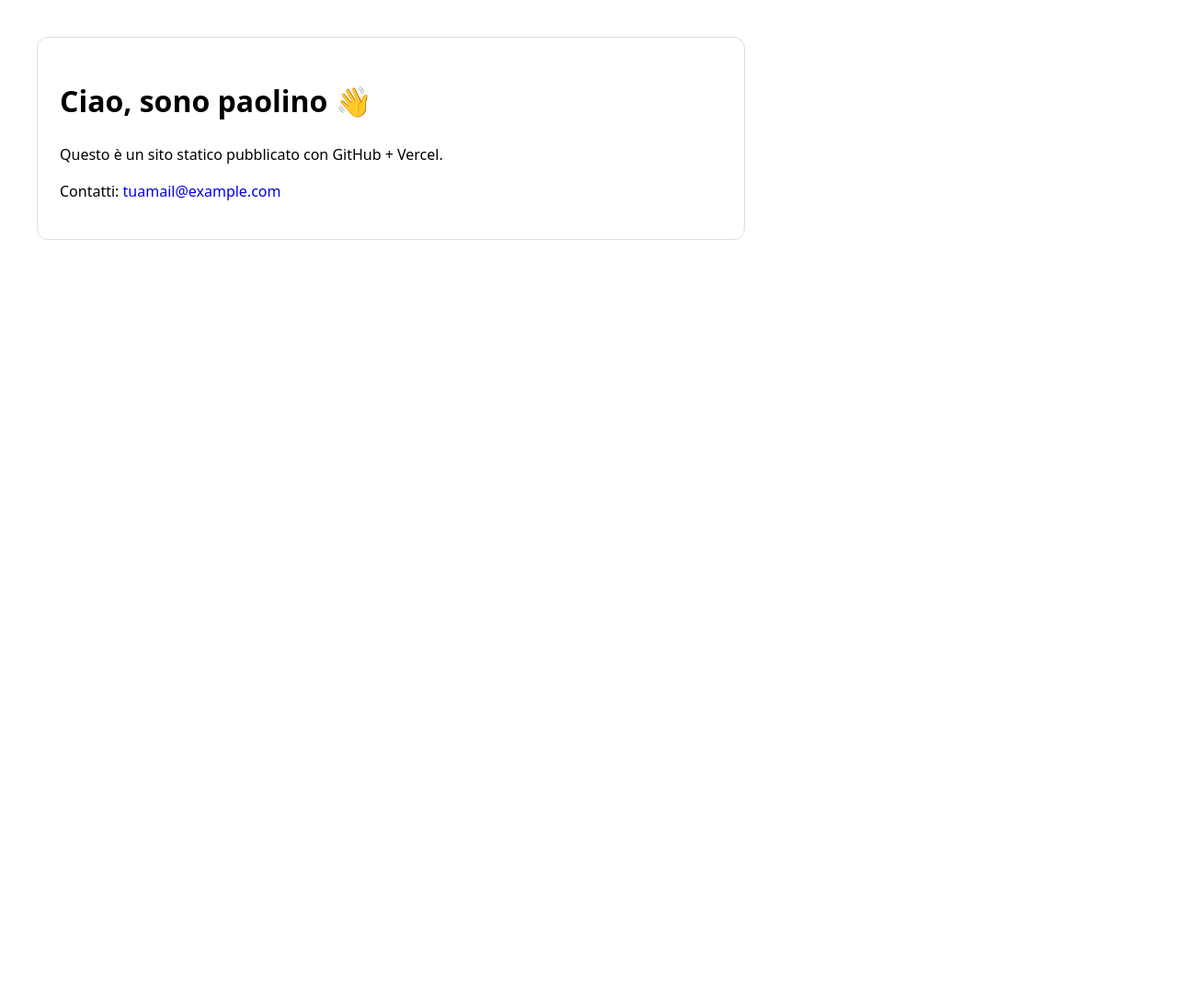
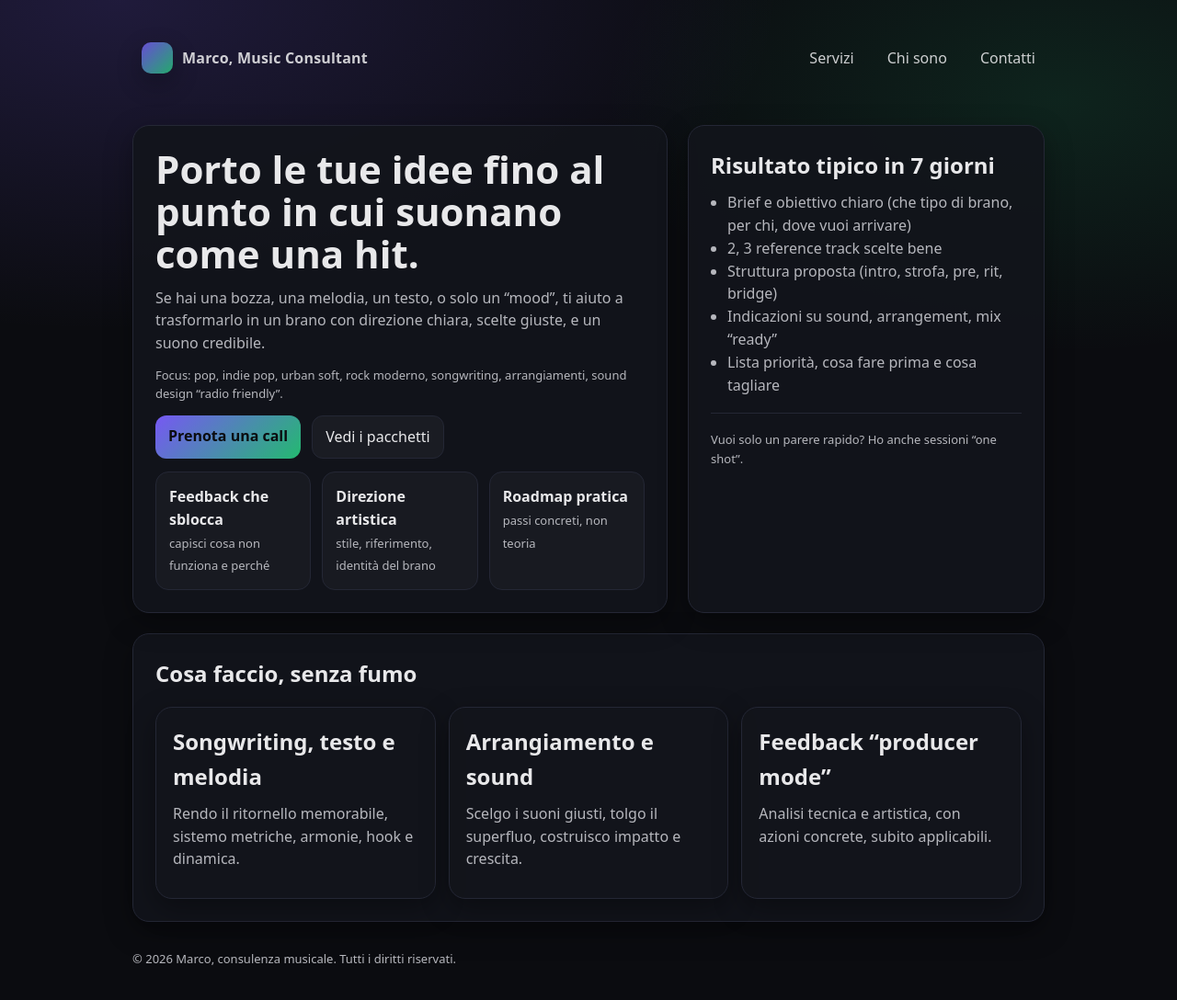
Before and after one commit to paolino-stack/paolino-website, a plain HTML site: page index.html in a window 1280 px wide. Shown: the whole page at 92% size. Before the commit the page ends 800 px from the top, so only its background shows below. Drawn offline with Linux system fonts and the light colour scheme.

Commit message:
Update index.html

```diff
--- a/index.html
+++ b/index.html
@@ -3,21 +3,94 @@
 <head>
   <meta charset="UTF-8" />
   <meta name="viewport" content="width=device-width, initial-scale=1.0" />
-    <title>Sito di Marco</title>
-    <style>
-      body { font-family: system-ui, Arial, sans-serif; margin: 40px; line-height: 1.5; }
-      .card { max-width: 720px; padding: 24px; border: 1px solid #ddd; border-radius: 12px; }
-      a { text-decoration: none; }
-    </style>
+  <title>Consulenza Musicale, trasformo idee in hit</title>
+  <meta name="description" content="Consulenza musicale, produzione creativa, arrangiamento, songwriting e feedback professionale. Trasformo le tue idee in un brano credibile e pronto a uscire." />
+  <link rel="stylesheet" href="style.css" />
 </head>
 <body>
-    <div class="card">
-      <h1>Ciao, sono paolino 👋</h1>
-      <p>Questo è un sito statico pubblicato con GitHub + Vercel.</p>
+  <div class="container">
+    <header class="nav">
+      <a class="brand" href="index.html">
+        <span class="badge" aria-hidden="true"></span>
+        <strong>Marco, Music Consultant</strong>
+      </a>
+      <ul>
+        <li><a href="services.html">Servizi</a></li>
+        <li><a href="about.html">Chi sono</a></li>
+        <li><a href="contact.html">Contatti</a></li>
+      </ul>
+    </header>
+
+    <section class="hero">
+      <div class="card p24">
+        <h1>Porto le tue idee fino al punto in cui suonano come una hit.</h1>
         <p>
-        Contatti:
-        <a href="mailto:tuamail@example.com">tuamail@example.com</a>
+          Se hai una bozza, una melodia, un testo, o solo un “mood”, ti aiuto a trasformarlo in un brano
+          con direzione chiara, scelte giuste, e un suono credibile.
         </p>
+        <p class="small">
+          Focus: pop, indie pop, urban soft, rock moderno, songwriting, arrangiamenti, sound design “radio friendly”.
+        </p>
+
+        <div class="btns">
+          <a class="btn primary" href="contact.html">Prenota una call</a>
+          <a class="btn" href="services.html">Vedi i pacchetti</a>
+        </div>
+
+        <div class="kpi">
+          <div class="item">
+            <strong>Feedback che sblocca</strong>
+            <span>capisci cosa non funziona e perché</span>
+          </div>
+          <div class="item">
+            <strong>Direzione artistica</strong>
+            <span>stile, riferimento, identità del brano</span>
+          </div>
+          <div class="item">
+            <strong>Roadmap pratica</strong>
+            <span>passi concreti, non teoria</span>
+          </div>
+        </div>
+      </div>
+
+      <aside class="card p24">
+        <h2>Risultato tipico in 7 giorni</h2>
+        <ul class="list">
+          <li>Brief e obiettivo chiaro (che tipo di brano, per chi, dove vuoi arrivare)</li>
+          <li>2, 3 reference track scelte bene</li>
+          <li>Struttura proposta (intro, strofa, pre, rit, bridge)</li>
+          <li>Indicazioni su sound, arrangement, mix “ready”</li>
+          <li>Lista priorità, cosa fare prima e cosa tagliare</li>
+        </ul>
+        <hr />
+        <p class="small">
+          Vuoi solo un parere rapido? Ho anche sessioni “one shot”.
+        </p>
+      </aside>
+    </section>
+
+    <section class="card p24">
+      <h2>Cosa faccio, senza fumo</h2>
+      <div class="grid">
+        <div class="card p18">
+          <h2>Songwriting, testo e melodia</h2>
+          <p>Rendo il ritornello memorabile, sistemo metriche, armonie, hook e dinamica.</p>
+        </div>
+        <div class="card p18">
+          <h2>Arrangiamento e sound</h2>
+          <p>Scelgo i suoni giusti, tolgo il superfluo, costruisco impatto e crescita.</p>
+        </div>
+        <div class="card p18">
+          <h2>Feedback “producer mode”</h2>
+          <p>Analisi tecnica e artistica, con azioni concrete, subito applicabili.</p>
+        </div>
+      </div>
+    </section>
+
+    <footer class="footer">
+      <div>© <span id="y"></span> Marco, consulenza musicale. Tutti i diritti riservati.</div>
+      <script>document.getElementById("y").textContent = new Date().getFullYear();</script>
+    </footer>
   </div>
 </body>
 </html>
```
Lines whose indentation alone changed are shown as unchanged.
